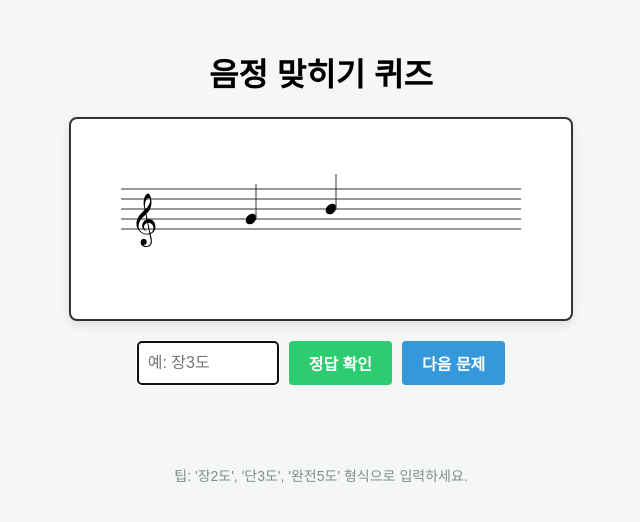
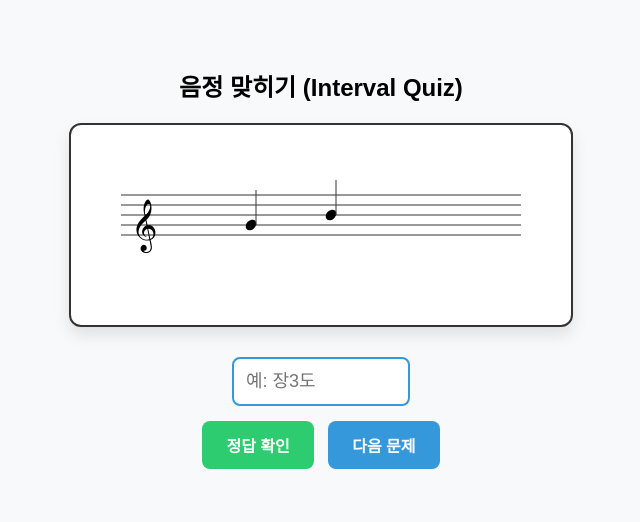
Before and after one commit to coskarie/interval_Practice, a website: page index.html in a window 1280 px wide. Shown: the whole page, without its empty margins (319-959 px from the left). Drawn offline with Linux system fonts and the light colour scheme.

Commit message:
Update index.html

```diff
--- a/index.html
+++ b/index.html
@@ -3,29 +3,35 @@
 <head>
     <meta charset="UTF-8">
     <meta name="viewport" content="width=device-width, initial-scale=1.0">
-    <title>음정 퀴즈 연습</title>
+    <title>음정 퀴즈 사이트</title>
     <style>
-        body { font-family: 'Arial', sans-serif; display: flex; flex-direction: column; align-items: center; background-color: #f4f7f6; padding: 20px; }
-        canvas { background-color: white; border: 2px solid #333; border-radius: 8px; box-shadow: 0 4px 10px rgba(0,0,0,0.1); margin-bottom: 20px; }
-        .controls { display: flex; gap: 10px; margin-bottom: 10px; }
-        input { padding: 10px; border: 1px solid #ccc; border-radius: 4px; font-size: 16px; width: 120px; }
-        button { padding: 10px 20px; background-color: #2ecc71; color: white; border: none; border-radius: 4px; cursor: pointer; font-size: 16px; font-weight: bold; }
-        button:hover { background-color: #27ae60; }
-        #resultMessage { font-size: 18px; font-weight: bold; height: 24px; color: #34495e; }
-        .guide { color: #7f8c8d; font-size: 14px; margin-top: 10px; }
+        body { font-family: 'Pretendard', sans-serif; display: flex; flex-direction: column; align-items: center; background-color: #f8f9fa; padding: 40px; }
+        canvas { background: white; border: 2px solid #333; border-radius: 12px; box-shadow: 0 8px 16px rgba(0,0,0,0.1); }
+        .container { margin-top: 30px; text-align: center; }
+        .input-group { margin-bottom: 15px; }
+        input { padding: 12px; border: 2px solid #dee2e6; border-radius: 8px; font-size: 18px; width: 150px; outline: none; transition: border-color 0.2s; }
+        input:focus { border-color: #3498db; }
+        button { padding: 12px 24px; border: none; border-radius: 8px; cursor: pointer; font-size: 16px; font-weight: 600; margin: 0 5px; transition: 0.2s; }
+        .btn-check { background-color: #2ecc71; color: white; }
+        .btn-next { background-color: #3498db; color: white; }
+        button:hover { opacity: 0.8; }
+        #resultMessage { height: 30px; font-size: 20px; font-weight: bold; margin-top: 20px; }
+        .correct { color: #2ecc71; }
+        .wrong { color: #e74c3c; }
     </style>
 </head>
 <body>
-    <h1>음정 맞히기 퀴즈</h1>
+    <h2>음정 맞히기 (Interval Quiz)</h2>
     <canvas id="staffCanvas" width="500" height="200"></canvas>
 
-    <div class="controls">
-        <input type="text" id="answerInput" placeholder="예: 장3도" onkeypress="if(event.keyCode==13) checkAnswer()">
-        <button onclick="checkAnswer()">정답 확인</button>
-        <button onclick="nextQuestion()" style="background-color: #3498db;">다음 문제</button>
+    <div class="container">
+        <div class="input-group">
+            <input type="text" id="answerInput" placeholder="예: 장3도" autocomplete="off">
+        </div>
+        <button class="btn-check" onclick="checkAnswer()">정답 확인</button>
+        <button class="btn-next" onclick="nextQuestion()">다음 문제</button>
+        <div id="resultMessage"></div>
     </div>
-    <p id="resultMessage"></p>
-    <p class="guide">팁: '장2도', '단3도', '완전5도' 형식으로 입력하세요.</p>
 
     <script src="script.js"></script>
 </body>
```
